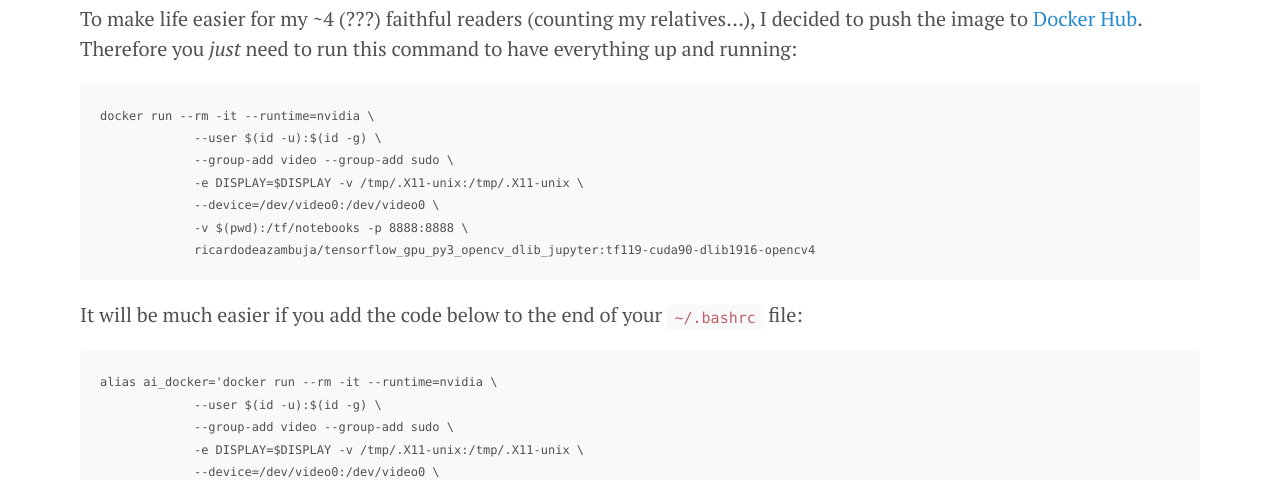
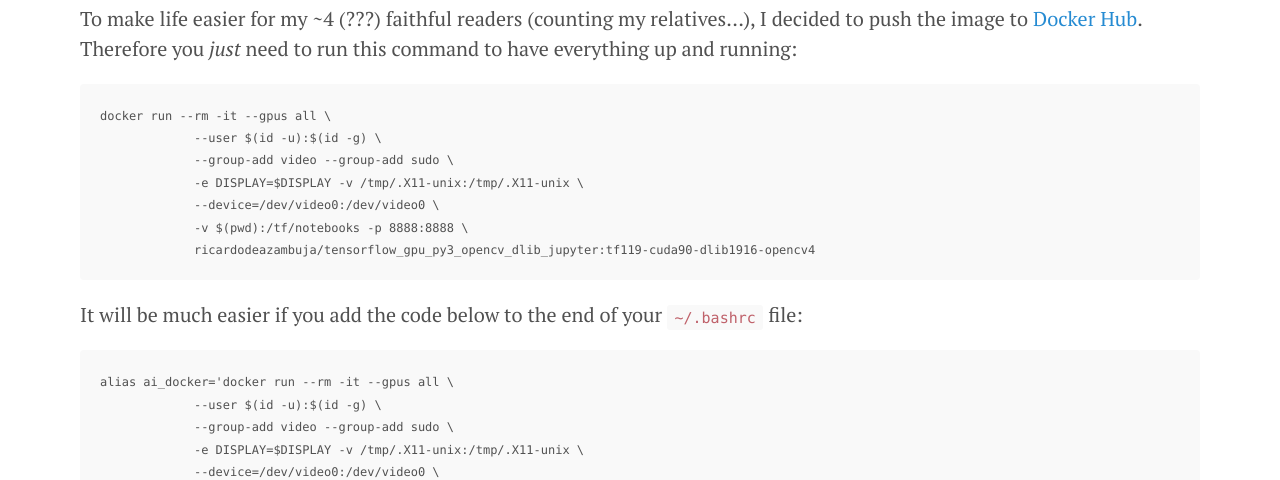
Before and after one commit to ricardodeazambuja/ricardodeazambuja.github.io, a Jekyll site: the page built from _posts/2019-01-31-tuning_tensorflow_docker_updated.md, in a window 1280 px wide and 900 px high, scrolled down 1501 px. Shown: the part 151-631 px from the top of the window. Built offline with Jekyll 4.4.1, drawn with Linux system fonts in a browser that asks for light colours; emoji names are drawn with the system emoji font; some of the changed text lies outside the part shown.

Commit message:
Update for the new command line for gpus

````diff
--- a/_posts/2019-01-31-tuning_tensorflow_docker_updated.md
+++ b/_posts/2019-01-31-tuning_tensorflow_docker_updated.md
@@ -28,7 +28,7 @@ This time my constraint was my [GeForce 940MX](https://www.geforce.com/hardware/
 
 To make life easier for my ~4 (???) faithful readers (counting my relatives...), I decided to push the image to [Docker Hub](https://hub.docker.com/r/ricardodeazambuja/tensorflow_gpu_py3_opencv_dlib_jupyter). Therefore you *just* need to run this command to have everything up and running:
 ```
-docker run --rm -it --runtime=nvidia \
+docker run --rm -it --gpus all \
              --user $(id -u):$(id -g) \
              --group-add video --group-add sudo \
              -e DISPLAY=$DISPLAY -v /tmp/.X11-unix:/tmp/.X11-unix \
@@ -39,7 +39,7 @@ docker run --rm -it --runtime=nvidia \
 
 It will be much easier if you add the code below to the end of your `~/.bashrc` file:
 ```
-alias ai_docker='docker run --rm -it --runtime=nvidia \
+alias ai_docker='docker run --rm -it --gpus all \
              --user $(id -u):$(id -g) \
              --group-add video --group-add sudo \
              -e DISPLAY=$DISPLAY -v /tmp/.X11-unix:/tmp/.X11-unix \
@@ -95,7 +95,7 @@ Another thing you should be aware is JIT compiler. I explained this *problem* [b
 
 First, you will need to launch your image *WITHOUT* the `--rm` argument:
 ```
-docker run -it --runtime=nvidia \
+docker run -it --gpus all \
              --user $(id -u):$(id -g) \
              --group-add video --group-add sudo \
              -e DISPLAY=$DISPLAY -v /tmp/.X11-unix:/tmp/.X11-unix \
````
